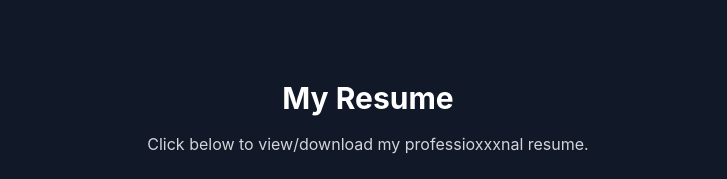
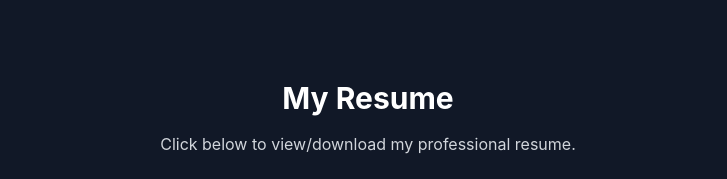
Before and after one commit to anushnandyala/portfolio, a React (Vite) app: page / in a window 1280 px wide. Shown: the part 800-979 px from the top of the page, without its empty margins (272-999 px from the left). Built offline with nearby package versions, Linux system fonts and the light colour scheme.

Commit message:
fix typo in resume section

```diff
--- a/src/components/Resume.tsx
+++ b/src/components/Resume.tsx
@@ -7,7 +7,7 @@ const Resume = () => {
       <div className="max-w-2xl text-center">
         <h2 className="text-3xl font-bold text-gray-900 dark:text-white">My Resume</h2>
         <p className="mt-4 text-gray-700 dark:text-gray-300">
-          Click below to view/download my professioxxxnal resume.
+          Click below to view/download my professional resume.
         </p>
 
         {/* Resume Preview as a Clickable Button */}
```
